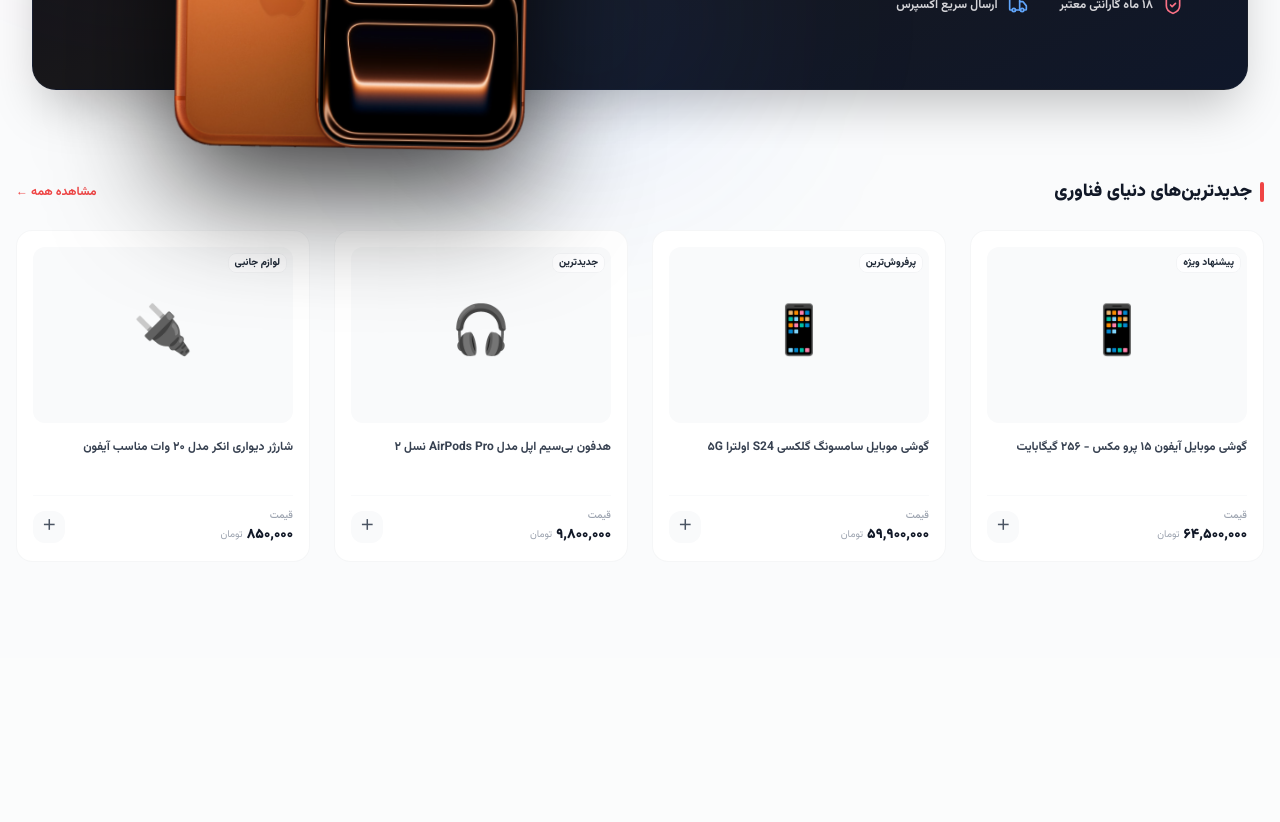
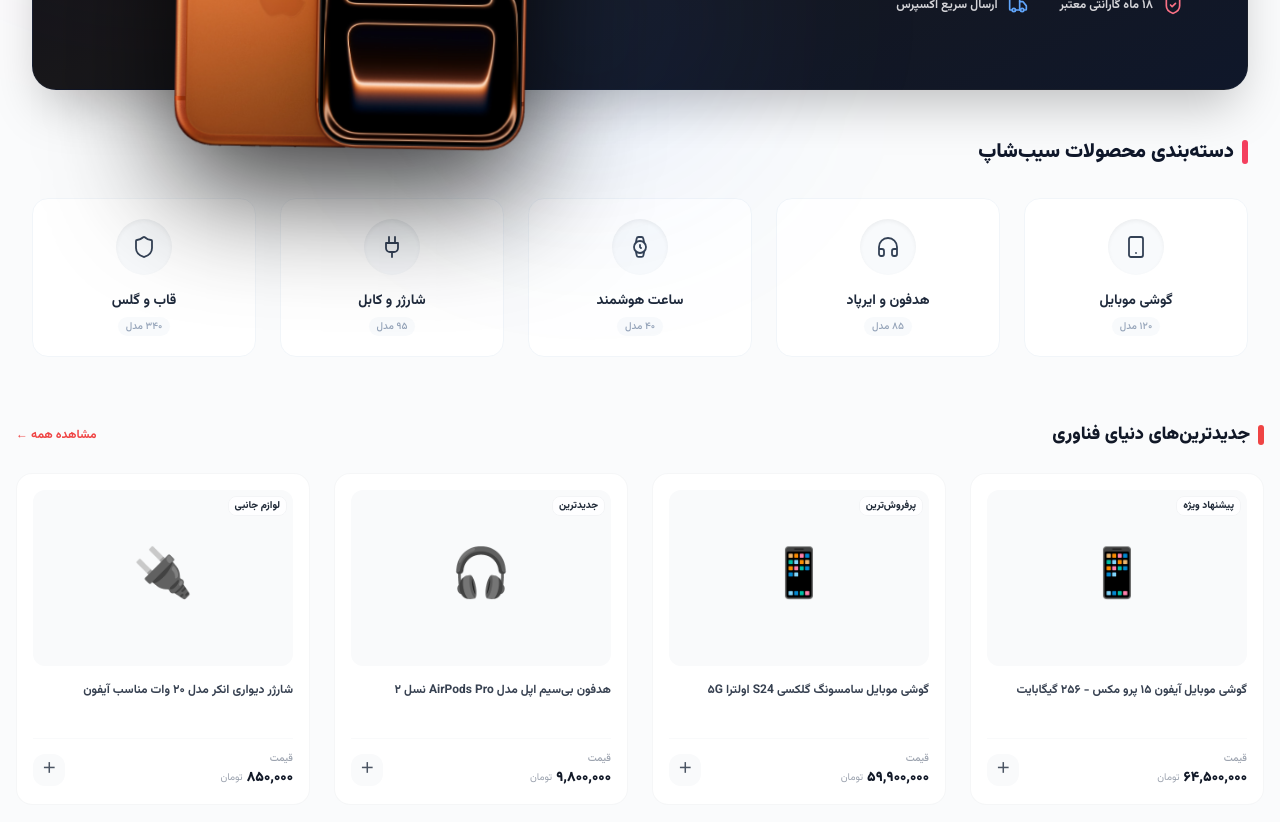
Before and after one commit to mohsenalz77/mini-shop-v2, a Next.js app: page / in a window 1280 px wide. Shown: the part 560-1382 px from the top of the page. Before the commit the page ends 1218 px from the top, so only its background shows below. Built offline with nearby package versions, Linux system fonts and the light colour scheme.

Commit message:
Update page.js

```diff
--- a/src/app/page.js
+++ b/src/app/page.js
@@ -1,6 +1,8 @@
 import Header from '../components/Header';
 import Hero from '../components/Hero';
+import Categories from '../components/Categories';
 
+// دیتای موقت محصولات فروشگاه سیب‌شاپ
 const products = [
   { id: 1, name: 'گوشی موبایل آیفون ۱۵ پرو مکس - ۲۵۶ گیگابایت', price: '۶۴,۵۰۰,۰۰۰', image: '📱', tag: 'پیشنهاد ویژه' },
   { id: 2, name: 'گوشی موبایل سامسونگ گلکسی S24 اولترا ۵G', price: '۵۹,۹۰۰,۰۰۰', image: '📱', tag: 'پرفروش‌ترین' },
@@ -10,35 +12,46 @@ const products = [
 
 export default function HomePage() {
   return (
-    // فیکس اصلی: اضافه شدن overflow-x-hidden به لایه والد اصلی سایت
+    // لایه والد اصلی با فیکس سرریز افقی جهت مهار افکت سه‌بعدی آیفون هیرو
     <div className="min-h-screen bg-gray-50/40 overflow-x-hidden">
+
+      {/* ۱. هدر سایت */}
       <Header />
 
-      {/* هیرو را داخل ساختار معنایی قرار می‌دهیم تا مدیریت overflow یکپارچه شود */}
+      {/* ۲. بنر اصلی (هیرو) با افکت بیرون‌زدگی آیفون از کف */}
       <Hero />
 
-      {/* بخش محصولات با پدینگ بالا (pt-12) برای جبران فضای بیرون‌زدگی آیفون */}
-      <main className="max-w-7xl mx-auto px-4 py-8 pt-16 pb-24 relative z-0">
+      {/* ۳. بخش جدید: دسته‌بندی‌های سریع و دایره‌ای */}
+      <Categories />
 
-        {/* تیتر بخش */}
+      {/* ۴. ویترین محصولات (جدیدترین‌های دنیای فناوری) */}
+      {/* pt-4 پدینگ بالا را تعدیل کرده تا فاصله منطقی با بخش دسته‌بندی حفظ شود */}
+      <main className="max-w-7xl mx-auto px-4 py-8 pt-4 pb-24 relative z-0">
+
+        {/* تیتر بخش محصولات */}
         <div className="flex items-center justify-between mb-6">
           <div className="flex items-center gap-2">
-            <span className="w-1 h-5 bg-red-500 rounded-full"></span>
+            <span className="w-1.5 h-5 bg-red-500 rounded-full"></span>
             <h2 className="text-base md:text-lg font-black text-gray-900">جدیدترین‌های دنیای فناوری</h2>
           </div>
-          <span className="text-xs text-red-500 font-bold cursor-pointer hover:text-red-600 transition">
+          <span className="text-xs text-red-500 font-bold cursor-pointer hover:text-red-600 transition duration-200">
             مشاهده همه ←
           </span>
         </div>
 
-        {/* گرید محصولات */}
+        {/* گرید ریسپانسیو محصولات سیب‌شاپ */}
         <div className="grid grid-cols-2 md:grid-cols-4 gap-3 md:gap-6">
           {products.map((product) => (
-            <div key={product.id} className="bg-white rounded-2xl p-3 md:p-4 border border-gray-100/80 hover:shadow-[0_10px_30px_rgba(0,0,0,0.04)] hover:border-gray-200/60 transition-all duration-300 flex flex-col justify-between group cursor-pointer">
+            <div
+              key={product.id}
+              className="bg-white rounded-2xl p-3 md:p-4 border border-gray-100/80 hover:shadow-[0_10px_30px_rgba(0,0,0,0.04)] hover:border-gray-200/60 transition-all duration-300 flex flex-col justify-between group cursor-pointer"
+            >
               <div>
-                {/* باکس تصویر محصول */}
+                {/* باکس تصویر کارت محصول */}
                 <div className="bg-gray-50 rounded-xl h-36 md:h-44 flex items-center justify-center text-4xl md:text-5xl relative overflow-hidden mb-3">
-                  <span className="group-hover:scale-110 transition duration-300 select-none">{product.image}</span>
+                  <span className="group-hover:scale-110 transition duration-300 select-none">
+                    {product.image}
+                  </span>
                   {product.tag && (
                     <span className="absolute top-1.5 right-1.5 bg-white/90 backdrop-blur-xs text-gray-800 text-[8px] md:text-[10px] font-extrabold px-1.5 py-0.5 md:py-1 rounded-md md:rounded-lg border border-gray-100 shadow-2xs">
                       {product.tag}
@@ -46,13 +59,13 @@ export default function HomePage() {
                   )}
                 </div>
 
-                {/* عنوان دقیق محصول */}
+                {/* عنوان کالا با افکت لاین‌کلمپ برای هماهنگی ارتفاع کارت‌ها */}
                 <h3 className="text-[11px] md:text-xs font-bold text-gray-700 leading-5 md:leading-6 group-hover:text-gray-900 transition duration-200 line-clamp-2 h-10 md:h-12">
                   {product.name}
                 </h3>
               </div>
 
-              {/* بخش قیمت و سبد خرید */}
+              {/* بخش قیمت و دکمه پلاس خرید */}
               <div className="mt-3 pt-3 border-t border-gray-50 flex items-center justify-between">
                 <div className="flex flex-col gap-0.5">
                   <span className="text-[9px] md:text-[10px] text-gray-400 font-medium">قیمت</span>
@@ -62,7 +75,7 @@ export default function HomePage() {
                   </div>
                 </div>
 
-                {/* دکمه افزودن پلاس */}
+                {/* دکمه افزودن پلاس مدرن */}
                 <button className="bg-gray-50 text-gray-600 w-7 h-7 md:w-8 md:h-8 rounded-lg md:rounded-xl flex items-center justify-center font-bold text-xs md:text-sm hover:bg-red-500 hover:text-white transition duration-200">
                   ＋
                 </button>
@@ -70,6 +83,7 @@ export default function HomePage() {
             </div>
           ))}
         </div>
+
       </main>
     </div>
   );
```
